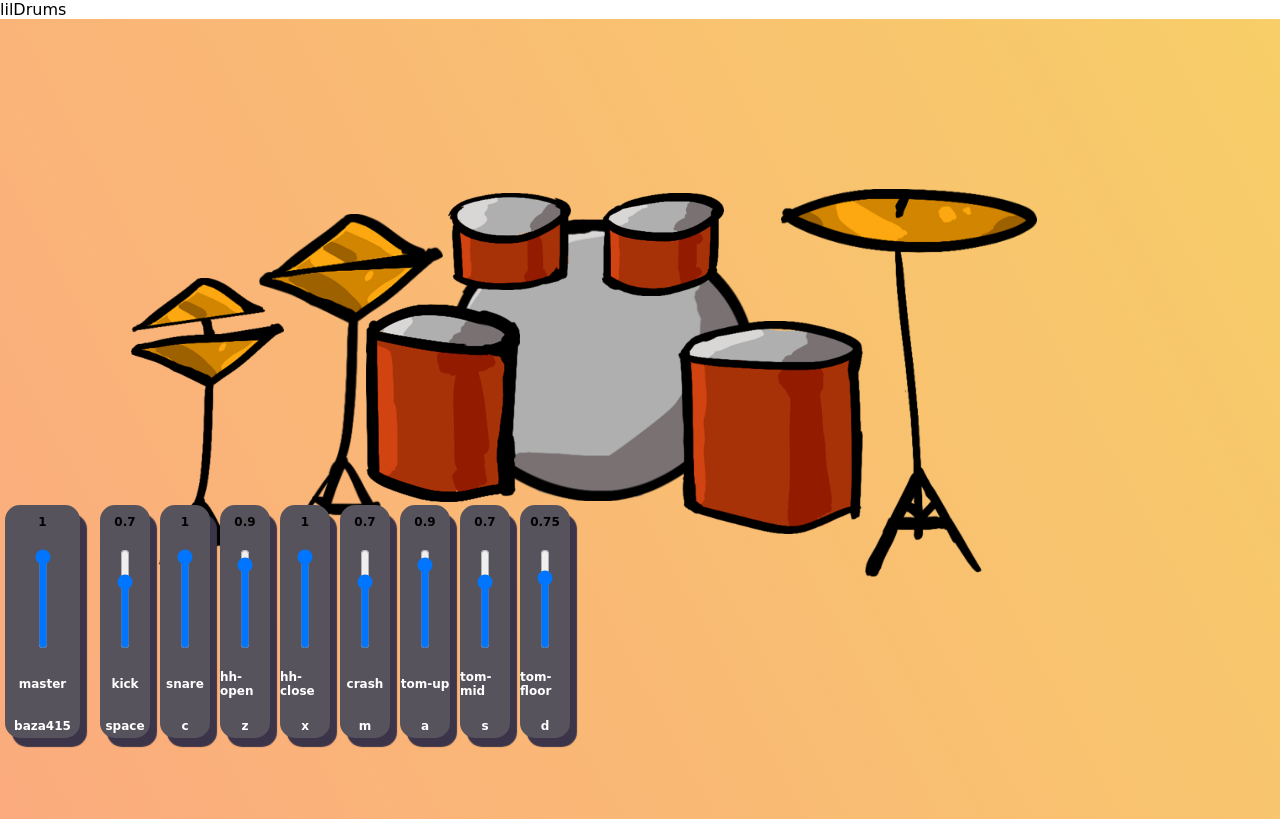
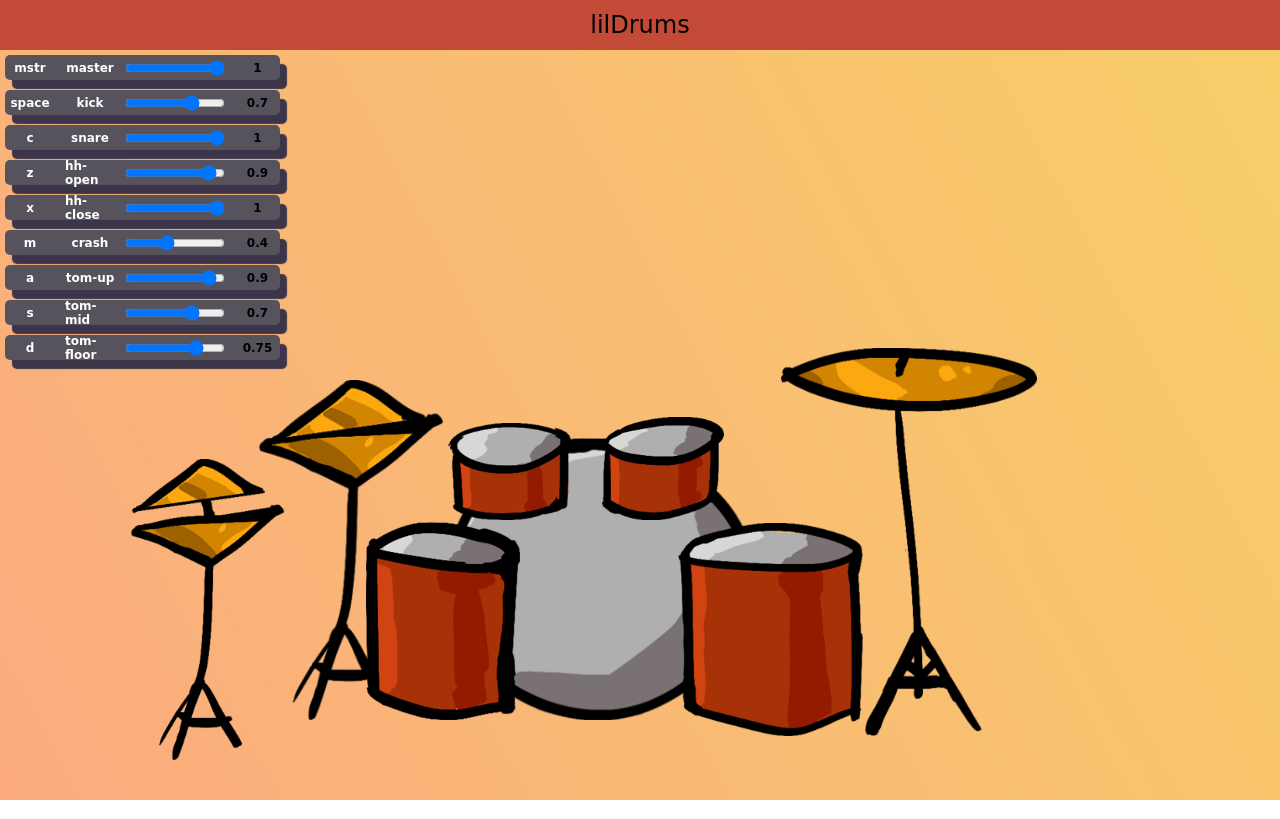
Before and after one commit to Alexeykoh/drums, a website: page index.html in a window 1280 px wide. Drawn offline with Linux system fonts and the light colour scheme; a web font is replaced by a local one.

Commit message:
feat: all drums

```diff
--- a/channels.json
+++ b/channels.json
@@ -42,7 +42,7 @@
   {
     "name": "crash",
     "src": "assets/audio/allCrash.wav",
-    "default_volume": "0.7",
+    "default_volume": "0.4",
     "type": "fader",
     "key": "m",
     "enable": true
--- a/script.js
+++ b/script.js
@@ -62,7 +62,7 @@ fetch(fetchURL)
                 keyDiv.classList.add(`fader__key`);
                 switch (key[i].type){
                     case 'master':
-                        keyDiv.innerHTML = 'baza415'
+                        keyDiv.innerHTML = 'mstr'
                         break;
                     default:
                         keyDiv.innerHTML = key[i].key
--- a/style.scss
+++ b/style.scss
@@ -17,6 +17,17 @@
 }
 $mixer-height: 275px;
 
+
+.header{
+  position: fixed;
+  width: 100%;
+  display: flex;
+  height: 50px;
+  background: #C34A36;
+  font-size: 1.5rem;
+  align-items: center;
+}
+
 .main{
   width: 100%;
   height: 100vh;
@@ -28,18 +39,15 @@ $mixer-height: 275px;
   //background-size: cover;
 
 }
-.drum__area{
 
-}
 .drums {
-
 
   position: relative;
   width: 100%;
   height: 100%;
   .drums__container{
     width: 100%;
-    height: 100%;
+    height: 100vh;
   }
   .drums__container, .dr{
     position: absolute;
@@ -48,43 +56,45 @@ $mixer-height: 275px;
     img{
       &#kick{
         width: 60%;
-        left: 25%;
-        top: 200px;
+        /* left: 25%; */
+        /* top: 200px; */
+        /* top: 0; */
+        bottom: 10%;
       }
       &#snare{
         width: 30%;
         left: 9%;
-        top: 285px;
+        bottom: 10%;
       }
       &#hh-close{
         width: 36%;
         left: -12%;
-        top: 195px;
+        bottom: 10%;
       }
       &#hh{
         width: 30%;
         left: -37%;
-        top: 259px;
+        bottom: 5%;
       }
       &#tom-up{
         width: 24%;
         left: 25%;
-        top: 174px;
+        bottom: 35%;
       }
       &#tom-mid{
         width: 24%;
         left: 55%;
-        top: 174px;
+        bottom: 35%;
       }
       &#tom-floor{
         width: 36%;
         left: 70%;
-        top: 302px;
+        bottom: 8%;
       }
       &#crash{
         width: 50%;
         left: 90%;
-        top: 170px;
+        bottom: 8%;
       }
     }
   }
@@ -101,9 +111,9 @@ $mixer-height: 275px;
 //}
 
  input{
-   -webkit-appearance: slider-vertical; /* Chromium */
-   height: 100px;
-   width: 30px;
+   //-webkit-appearance: slider-vertical; /* Chromium */
+   height: 20px;
+   width: 100px;
    background-color: aqua;
    color: black;
  }
@@ -122,22 +132,23 @@ $mixer-height: 275px;
   z-index: 1000;
   position: absolute;
   left: 0;
-  top: calc(100vh - 300px);
+  top: 65px;
   display: flex;
-  align-items: center;
+  //align-items: center;
+  justify-content: center;
+  flex-direction: column;
   padding: 5px;
   //border-radius: 10px;
   //border: solid 3px;
   gap: 10px;
   max-height: $mixer-height;
 }
-#master__fader{
-  width: 75px;
-  margin-right: 10px;
-}
+//#master__fader{
+//  height: 35px;
+//  margin-right: 10px;
+//}
 
 .fader{
-  padding-top: 10px;
   &:hover{
     box-shadow: 10px 13px 3px #3c354a;
     transform: scale(1.05) translateZ(0);
@@ -145,17 +156,17 @@ $mixer-height: 275px;
   }
   box-shadow: 7px 9px 1px #3c354a;
   font-size: 12px;
-  border-radius: 15px;
+  border-radius: 5px;
   //border: solid 1px;
 
   display: flex;
-  flex-direction: column;
+  flex-direction: row-reverse;
   align-items: center;
   justify-content: center;
   gap: 10px;
 
-  width: 50px;
-  //height: 225px;
+  //width: 350px;
+  height: 25px;
   background-color: rgb(87, 83, 93);
   color: black;
   font-weight: bold;
@@ -164,7 +175,7 @@ $mixer-height: 275px;
     align-items: center;
     justify-content: center;
 
-    width: 100%;
+    width: 50px;
     //background-color: #4B4453;
     color: white;
     border-color: black;
@@ -172,8 +183,18 @@ $mixer-height: 275px;
     height: 50px;
   }
   .fader__key{
-    padding-bottom: 5px;
+    width: 50px;
     color: white;
+    display: flex;
+    align-items: center;
+    justify-content: center;
+  }
+  .fader-vol{
+    display: flex;
+    align-items: center;
+    justify-content: center;
+    width: 25px;
+    padding-right: 10px;
   }
 }
 
```
Also changed, not shown: style.css, 1 other file.
